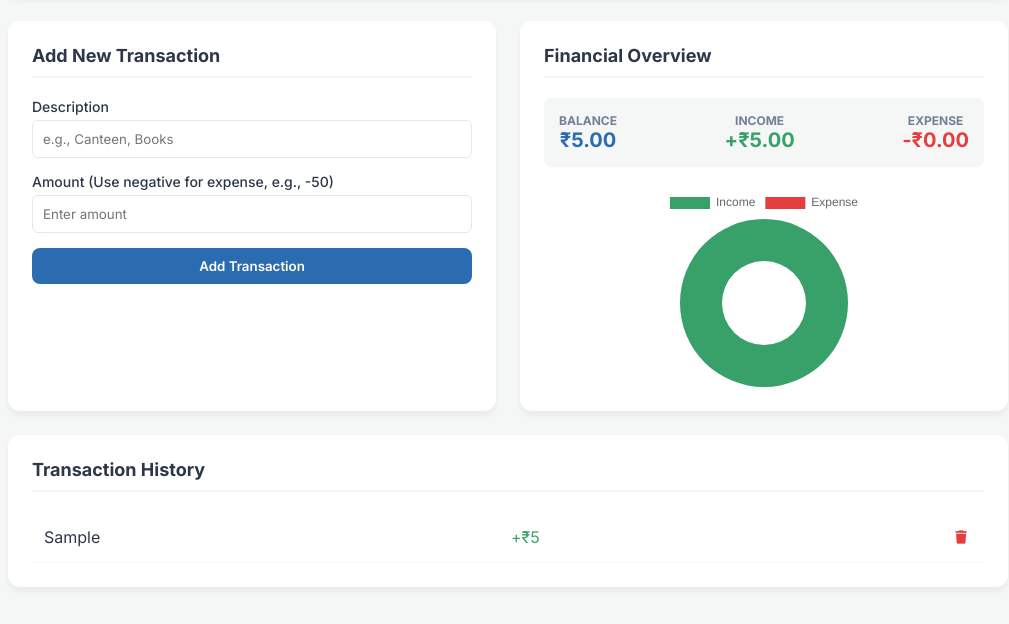
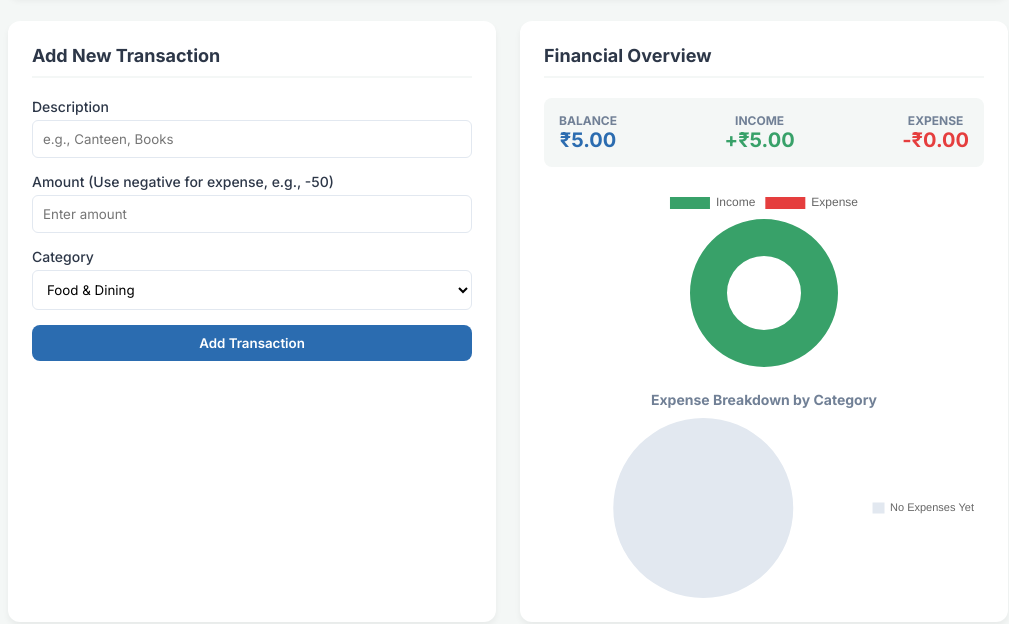
Before and after one commit to Shivam2561/APNA_HISAAB, a plain HTML site: page index.html in a window 1280 px wide. Both pictures are taken after typing "Sample", "5" into the empty fields and a click on the button "Add Transaction". Shown: the part 109-733 px from the top of the page, without its empty margins (132-1141 px from the left). Drawn offline with nearby package versions, Linux system fonts and the light colour scheme.

Commit message:
Update index.html

```diff
--- a/index.html
+++ b/index.html
@@ -10,16 +10,12 @@
     <script src="https://cdn.jsdelivr.net/npm/chart.js"></script>
 
     <style>
-        /* CSS Variables for easy color management */
+        /* CSS Variables */
         :root {
             --primary: #2b6cb0;
-            /* Professional Blue */
             --income: #38a169;
-            /* Green */
             --expense: #e53e3e;
-            /* Red */
             --bg-color: #f4f7f6;
-            /* Off-white background */
             --card-bg: #ffffff;
             --text-main: #2d3748;
             --text-muted: #718096;
@@ -31,7 +27,6 @@
             padding: 0;
             box-sizing: border-box;
             font-family: 'Inter', sans-serif;
-            /* Clean font */
         }
 
         body {
@@ -57,15 +52,8 @@
             margin-bottom: 24px;
         }
 
-        .brand h1 {
-            color: var(--primary);
-            font-size: 24px;
-        }
-
-        .brand p {
-            color: var(--text-muted);
-            font-size: 14px;
-        }
+        .brand h1 { color: var(--primary); font-size: 24px; }
+        .brand p { color: var(--text-muted); font-size: 14px; }
 
         .btn {
             background-color: var(--primary);
@@ -77,18 +65,9 @@
             font-weight: 600;
             transition: 0.2s;
         }
-
-        .btn:hover {
-            background-color: #2c5282;
-        }
-
-        .btn-reset {
-            background-color: var(--expense);
-        }
-
-        .btn-reset:hover {
-            background-color: #c53030;
-        }
+        .btn:hover { background-color: #2c5282; }
+        .btn-reset { background-color: var(--expense); }
+        .btn-reset:hover { background-color: #c53030; }
 
         /* Grid Layout */
         .dashboard {
@@ -98,11 +77,7 @@
         }
 
         @media (max-width: 768px) {
-            .dashboard {
-                grid-template-columns: 1fr;
-            }
-
-            /* Stacks on mobile */
+            .dashboard { grid-template-columns: 1fr; }
         }
 
         .card {
@@ -130,46 +105,21 @@
             text-align: center;
         }
 
-        .summary-item h3 {
-            font-size: 12px;
-            color: var(--text-muted);
-            text-transform: uppercase;
-        }
-
-        .summary-item p {
-            font-size: 20px;
-            font-weight: 700;
-        }
-
-        .text-green {
-            color: var(--income);
-        }
-
-        .text-red {
-            color: var(--expense);
-        }
-
-        .text-blue {
-            color: var(--primary);
-        }
+        .summary-item h3 { font-size: 12px; color: var(--text-muted); text-transform: uppercase; }
+        .summary-item p { font-size: 20px; font-weight: 700; }
+        .text-green { color: var(--income); }
+        .text-red { color: var(--expense); }
+        .text-blue { color: var(--primary); }
 
         /* Form Inputs */
-        .form-group {
-            margin-bottom: 15px;
-        }
-
-        .form-group label {
-            display: block;
-            font-size: 14px;
-            margin-bottom: 5px;
-            font-weight: 500;
-        }
-
+        .form-group { margin-bottom: 15px; }
+        .form-group label { display: block; font-size: 14px; margin-bottom: 5px; font-weight: 500; }
         .form-control {
             width: 100%;
             padding: 10px;
             border: 1px solid #e2e8f0;
             border-radius: 6px;
+            background-color: #fff;
         }
 
         /* Transaction List */
@@ -187,6 +137,21 @@
             border-bottom: 1px solid var(--bg-color);
         }
 
+        .transaction-info {
+            display: flex;
+            flex-direction: column;
+        }
+
+        .transaction-category {
+            font-size: 11px;
+            color: var(--text-muted);
+            background: var(--bg-color);
+            padding: 2px 6px;
+            border-radius: 4px;
+            margin-top: 4px;
+            width: fit-content;
+        }
+
         .delete-btn {
             background: none;
             border: none;
@@ -196,12 +161,7 @@
         }
 
         /* Footer */
-        footer {
-            text-align: center;
-            margin-top: 40px;
-            color: var(--text-muted);
-            font-size: 14px;
-        }
+        footer { text-align: center; margin-top: 40px; color: var(--text-muted); font-size: 14px; }
     </style>
 </head>
 
@@ -228,6 +188,18 @@
                         <label>Amount (Use negative for expense, e.g., -50)</label>
                         <input type="number" id="amount" class="form-control" placeholder="Enter amount" required>
                     </div>
+                    <div class="form-group">
+                        <label>Category</label>
+                        <select id="category" class="form-control" required>
+                            <option value="Food & Dining">Food & Dining</option>
+                            <option value="Travel & Transport">Travel & Transport</option>
+                            <option value="Utilities & Bills">Utilities & Bills</option>
+                            <option value="Shopping">Shopping</option>
+                            <option value="Entertainment">Entertainment</option>
+                            <option value="Education/Books">Education/Books</option>
+                            <option value="Other">Other</option>
+                        </select>
+                    </div>
                     <button type="submit" class="btn" style="width: 100%;">Add Transaction</button>
                 </form>
             </div>
@@ -248,8 +220,14 @@
                         <p id="money-minus" class="text-red">-₹0</p>
                     </div>
                 </div>
-                <div style="position: relative; height: 200px; width: 100%;">
+
+                <div style="position: relative; height: 180px; width: 100%;">
                     <canvas id="myChart"></canvas>
+                </div>
+
+                <h3 style="text-align: center; margin-top: 24px; margin-bottom: 10px; font-size: 14px; color: var(--text-muted);">Expense Breakdown by Category</h3>
+                <div style="position: relative; height: 180px; width: 100%;">
+                    <canvas id="categoryChart"></canvas>
                 </div>
             </div>
         </div>
@@ -266,7 +244,6 @@
     </div>
 
     <script>
-        // --- 1. GETTING ELEMENTS FROM THE HTML ---
         const balance = document.getElementById('balance');
         const money_plus = document.getElementById('money-plus');
         const money_minus = document.getElementById('money-minus');
@@ -274,74 +251,79 @@
         const form = document.getElementById('form');
         const text = document.getElementById('text');
         const amount = document.getElementById('amount');
+        const category = document.getElementById('category'); // NEW DOM Element
 
-        // --- 2. LOCAL STORAGE SETUP ---
-        // Checks if there is existing data saved in the browser. If not, creates an empty array.
         const localStorageTransactions = JSON.parse(localStorage.getItem('transactions'));
         let transactions = localStorage.getItem('transactions') !== null ? localStorageTransactions : [];
 
-        // Chart variable to keep track of the graph instance
         let expenseChart;
+        let categoryChartInstance; // NEW Chart variable
 
-        // --- 3. ADDING A TRANSACTION ---
         function addTransaction(e) {
-            e.preventDefault(); // Prevents the page from reloading when submitting the form
+            e.preventDefault();
+
+            // Logic to force 'Income' category if the amount is positive
+            let finalCategory = category.value;
+            if (+amount.value > 0) {
+                finalCategory = 'Income';
+            }
 
             const transaction = {
-                id: Math.floor(Math.random() * 100000000), // Generate a random ID
+                id: Math.floor(Math.random() * 100000000),
                 text: text.value,
-                amount: +amount.value // The '+' converts the string to a number
+                amount: +amount.value,
+                category: finalCategory // Save the category
             };
 
-            transactions.push(transaction); // Add to our array
-            addTransactionDOM(transaction); // Show it on the screen
-            updateValues(); // Update the math
-            updateLocalStorage(); // Save to browser
+            transactions.push(transaction);
+            addTransactionDOM(transaction);
+            updateValues();
+            updateLocalStorage();
 
-            text.value = ''; // Clear form
+            text.value = '';
             amount.value = '';
         }
 
-        // --- 4. SHOWING DATA ON THE SCREEN (DOM Manipulation) ---
         function addTransactionDOM(transaction) {
             const sign = transaction.amount < 0 ? '-' : '+';
             const item = document.createElement('li');
             item.classList.add('transaction-item');
 
-            // Injecting HTML for a single list item
+            // Updated HTML to show the category tag below the description
             item.innerHTML = `
-                <span>${transaction.text}</span>
-                <span class="${transaction.amount < 0 ? 'text-red' : 'text-green'}">
-                    ${sign}₹${Math.abs(transaction.amount)}
-                </span>
-                <button class="delete-btn" onclick="removeTransaction(${transaction.id})"><i class="fas fa-trash"></i></button>
+                <div class="transaction-info">
+                    <span>${transaction.text}</span>
+                    <span class="transaction-category">${transaction.category}</span>
+                </div>
+                <div>
+                    <span class="${transaction.amount < 0 ? 'text-red' : 'text-green'}" style="margin-right: 15px; font-weight: 500;">
+                        ${sign}₹${Math.abs(transaction.amount)}
+                    </span>
+                    <button class="delete-btn" onclick="removeTransaction(${transaction.id})"><i class="fas fa-trash"></i></button>
+                </div>
             `;
             list.appendChild(item);
         }
 
-        // --- 5. CALCULATING THE MATH & UPDATING CHART ---
         function updateValues() {
             const amounts = transactions.map(transaction => transaction.amount);
 
-            // Calculate totals using the reduce() method
             const total = amounts.reduce((acc, item) => (acc += item), 0).toFixed(2);
             const income = amounts.filter(item => item > 0).reduce((acc, item) => (acc += item), 0).toFixed(2);
             const expense = (amounts.filter(item => item < 0).reduce((acc, item) => (acc += item), 0) * -1).toFixed(2);
 
-            // Update text on screen
             balance.innerText = `₹${total}`;
             money_plus.innerText = `+₹${income}`;
             money_minus.innerText = `-₹${expense}`;
 
-            // Update Chart
             updateChart(income, expense);
+            updateCategoryChart(); // Trigger the new chart update
         }
 
-        // --- 6. REMOVE AND RESET DATA ---
         function removeTransaction(id) {
             transactions = transactions.filter(transaction => transaction.id !== id);
             updateLocalStorage();
-            init(); // Re-render everything
+            init();
         }
 
         function resetData() {
@@ -356,11 +338,9 @@
             localStorage.setItem('transactions', JSON.stringify(transactions));
         }
 
-        // --- 7. CHART.JS INTEGRATION ---
+        // 1st Chart: Income vs Expense
         function updateChart(income, expense) {
             const ctx = document.getElementById('myChart').getContext('2d');
-
-            // If a chart already exists, destroy it before making a new one to prevent glitching
             if (expenseChart) { expenseChart.destroy(); }
 
             expenseChart = new Chart(ctx, {
@@ -377,16 +357,55 @@
             });
         }
 
-        // --- 8. INITIALIZE THE APP ---
-        function init() {
-            list.innerHTML = ''; // Clear the list HTML
-            transactions.forEach(addTransactionDOM); // Loop through data and create list items
-            updateValues(); // Run the math
+        // NEW 2nd Chart: Expense Breakdown by Category
+        function updateCategoryChart() {
+            const ctx = document.getElementById('categoryChart').getContext('2d');
+            if (categoryChartInstance) { categoryChartInstance.destroy(); }
+
+            // Filter out income, we only want to chart expenses
+            const expenses = transactions.filter(t => t.amount < 0);
+
+            // Calculate totals for each category
+            const categoryTotals = {};
+            expenses.forEach(t => {
+                categoryTotals[t.category] = (categoryTotals[t.category] || 0) + Math.abs(t.amount);
+            });
+
+            // Get labels and data for Chart.js
+            const labels = Object.keys(categoryTotals);
+            const data = Object.values(categoryTotals);
+
+            // Fun colors for the pie chart
+            const colors = ['#f6ad55', '#4fd1c5', '#fc8181', '#63b3ed', '#b794f4', '#f6e05e', '#a0aec0'];
+
+            categoryChartInstance = new Chart(ctx, {
+                type: 'pie', // Using a Pie chart instead of doughnut for variety
+                data: {
+                    labels: labels.length > 0 ? labels : ['No Expenses Yet'],
+                    datasets: [{
+                        data: data.length > 0 ? data : [1], // Show a grey circle if empty
+                        backgroundColor: data.length > 0 ? colors.slice(0, labels.length) : ['#e2e8f0'],
+                        borderWidth: 0
+                    }]
+                },
+                options: {
+                    responsive: true,
+                    maintainAspectRatio: false,
+                    plugins: {
+                        legend: { position: 'right', labels: { boxWidth: 12, font: {size: 11} } }
+                    }
+                }
+            });
         }
 
-        init(); // Start the app when the page loads
-        form.addEventListener('submit', addTransaction); // Listen for the form submission
+        function init() {
+            list.innerHTML = '';
+            transactions.forEach(addTransactionDOM);
+            updateValues();
+        }
+
+        init();
+        form.addEventListener('submit', addTransaction);
     </script>
 </body>
-
 </html>
```
